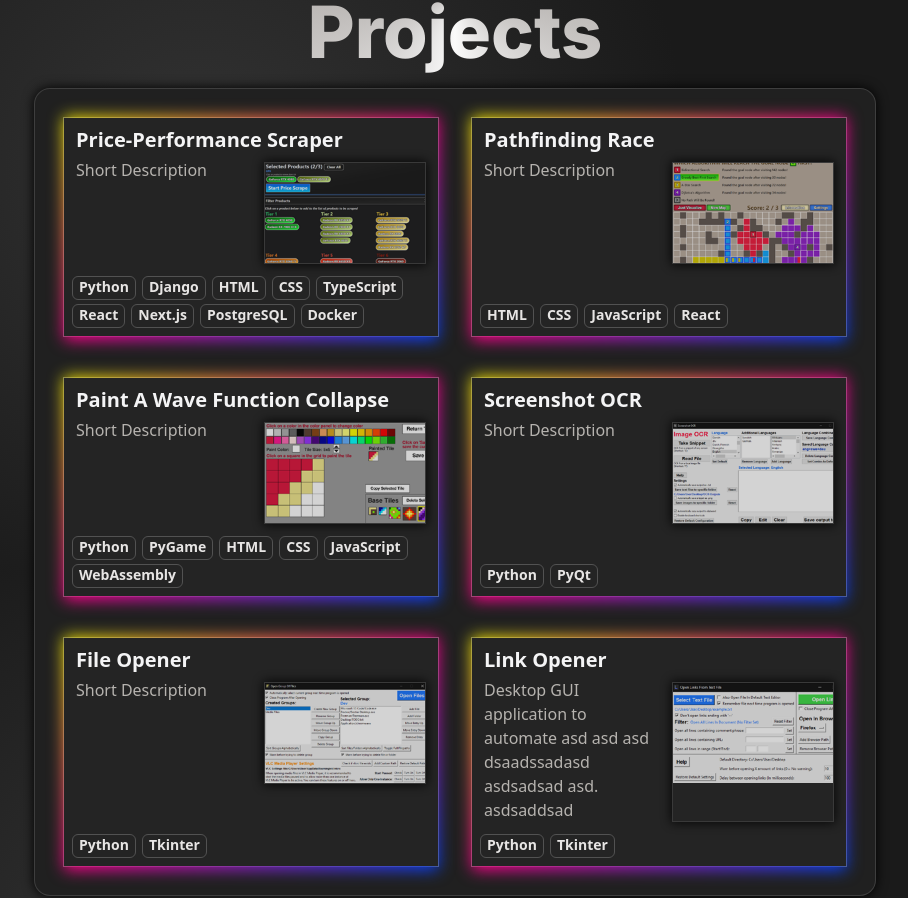
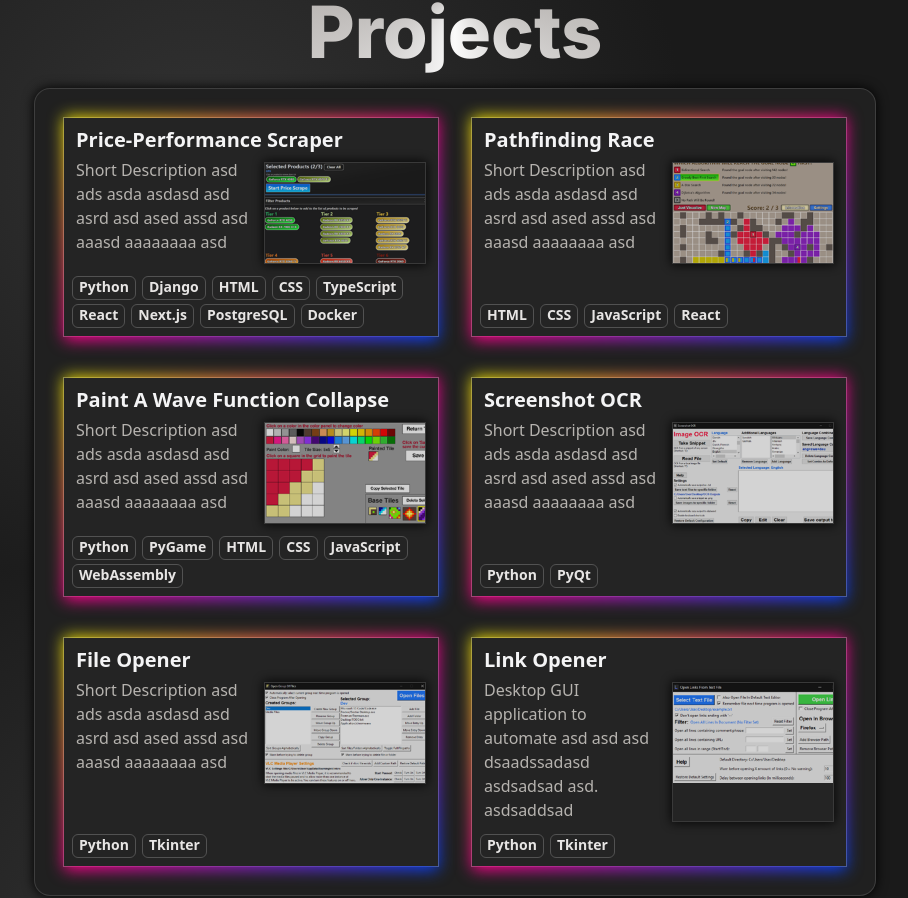
Before and after one commit to vik-ma/portfolio, a Next.js app: page / in a window 1280 px wide. Shown: the part 1028-1926 px from the top of the page, without its empty margins (185-1093 px from the left). Built offline with nearby package versions, Linux system fonts and the light colour scheme.

Commit message:
Added temporary extra text to all shortDescription keys in ProjectsInfo

```diff
--- a/app/ProjectsInfo.tsx
+++ b/app/ProjectsInfo.tsx
@@ -1,7 +1,7 @@
 export const ProjectsInfo = {
   "price-performance-scraper": {
     name: "Price-Performance Scraper",
-    shortDescription: "Short Description",
+    shortDescription: "Short Description asd ads asda asdasd asd asrd asd ased assd asd aaasd aaaaaaaa asd",
     fullDescription: <p>Price-Performance Scraper Description</p>,
     cssGradient: "bg-gradient-to-r from-rose-600 via-red-500 to-orange-400",
     techStack: [
@@ -43,7 +43,7 @@ export const ProjectsInfo = {
   },
   "pathfinding-race": {
     name: "Pathfinding Race",
-    shortDescription: "Short Description",
+    shortDescription: "Short Description asd ads asda asdasd asd asrd asd ased assd asd aaasd aaaaaaaa asd",
     fullDescription: <p>Pathfinding Race Description</p>,
     cssGradient: "bg-gradient-to-r from-rose-600 to-amber-400",
     techStack: ["HTML", "CSS", "JavaScript", "React"],
@@ -75,7 +75,7 @@ export const ProjectsInfo = {
   },
   "paint-a-wave-function-collapse": {
     name: "Paint A Wave Function Collapse",
-    shortDescription: "Short Description",
+    shortDescription: "Short Description asd ads asda asdasd asd asrd asd ased assd asd aaasd aaaaaaaa asd",
     fullDescription: <p>Paint A Wave Function Collapse Description</p>,
     cssGradient: "bg-gradient-to-r from-rose-600 via-red-500 to-orange-400",
     techStack: ["Python", "PyGame", "HTML", "CSS", "JavaScript", "WebAssembly"],
@@ -103,7 +103,7 @@ export const ProjectsInfo = {
   },
   "screenshot-ocr": {
     name: "Screenshot OCR",
-    shortDescription: "Short Description",
+    shortDescription: "Short Description asd ads asda asdasd asd asrd asd ased assd asd aaasd aaaaaaaa asd",
     fullDescription: <p>Screenshot OCR Description</p>,
     cssGradient: "bg-gradient-to-r from-rose-600 to-amber-400",
     techStack: ["Python", "PyQt"],
@@ -129,7 +129,7 @@ export const ProjectsInfo = {
   },
   "file-opener": {
     name: "File Opener",
-    shortDescription: "Short Description",
+    shortDescription: "Short Description asd ads asda asdasd asd asrd asd ased assd asd aaasd aaaaaaaa asd",
     fullDescription: <p>File Opener Description</p>,
     cssGradient: "bg-gradient-to-r from-rose-600 to-yellow-400",
     techStack: ["Python", "Tkinter"],
```
